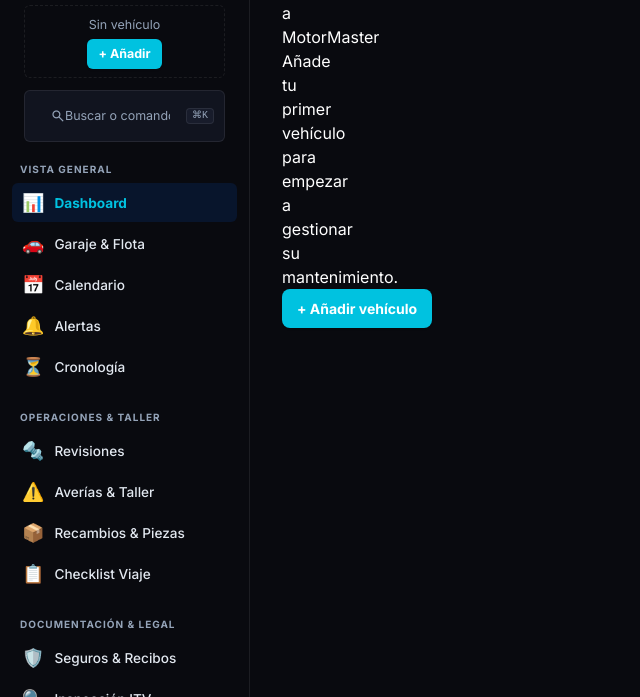
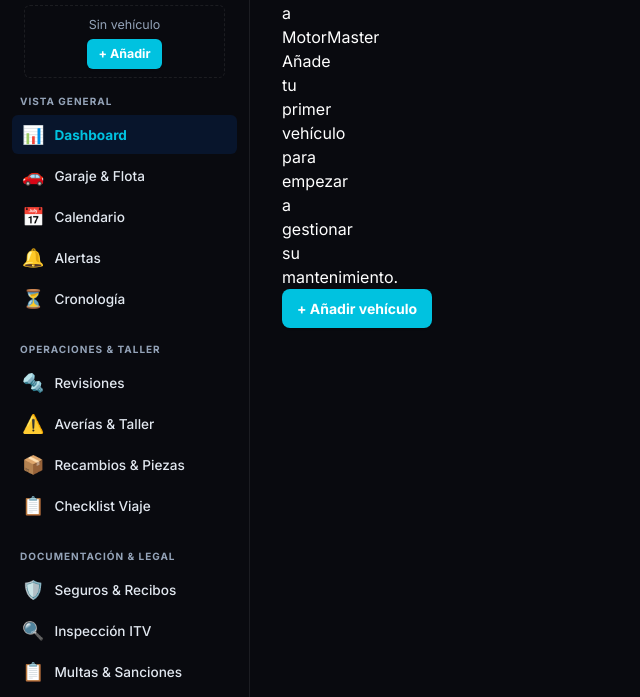
Before and after one commit to Dowhi/MotorMaster, a website built with Vite: page index.html in a window 1280 px wide. Shown: the part 103-800 px from the top of the page, without its empty margins (0-640 px from the left). Built offline with nearby package versions, Linux system fonts and the light colour scheme; no server answers.

Commit message:
fix: eliminar la barra de busqueda rapida del menu lateral

```diff
--- a/index.html
+++ b/index.html
@@ -144,12 +144,6 @@
       <div id="user-profile" class="px-3 mb-2"></div>
       <div id="vehicle-selector" class="vehicle-selector px-3"></div>
 
-      <!-- Linear-style Quick Command / Search Trigger -->
-      <div class="sidebar-search-wrap" id="cmd-trigger" role="button" tabindex="0" title="Abrir paleta de comandos (Ctrl+K)">
-        <span class="material-symbols-outlined search-icon">search</span>
-        <input type="text" id="global-search" class="sidebar-search-input" placeholder="Buscar o comando..." autocomplete="off" aria-label="Buscar en todos los módulos">
-        <kbd class="cmd-kbd">⌘K</kbd>
-      </div>
 
       <!-- Navigation Reestructurado por Dominios -->
       <nav class="sidebar-nav">
```
